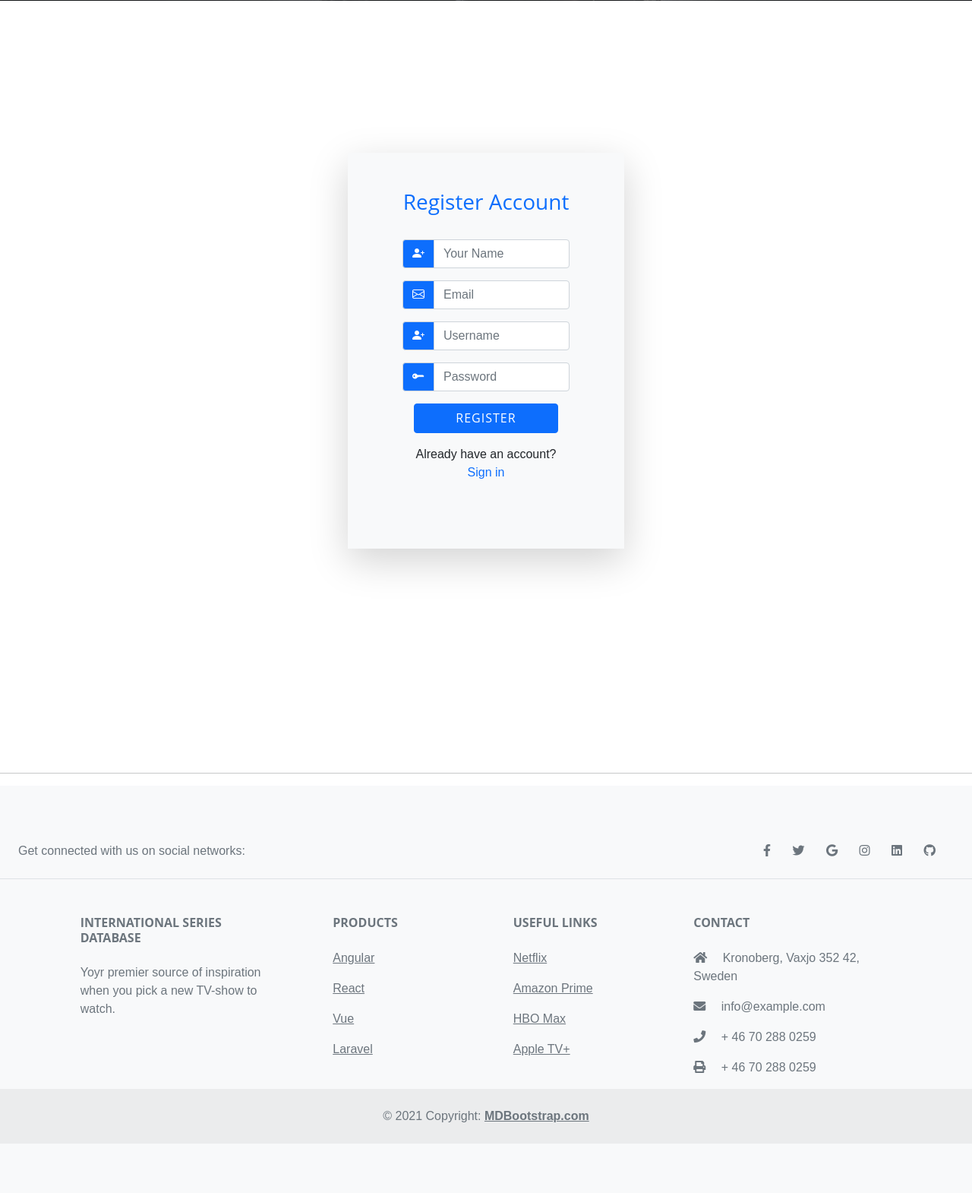
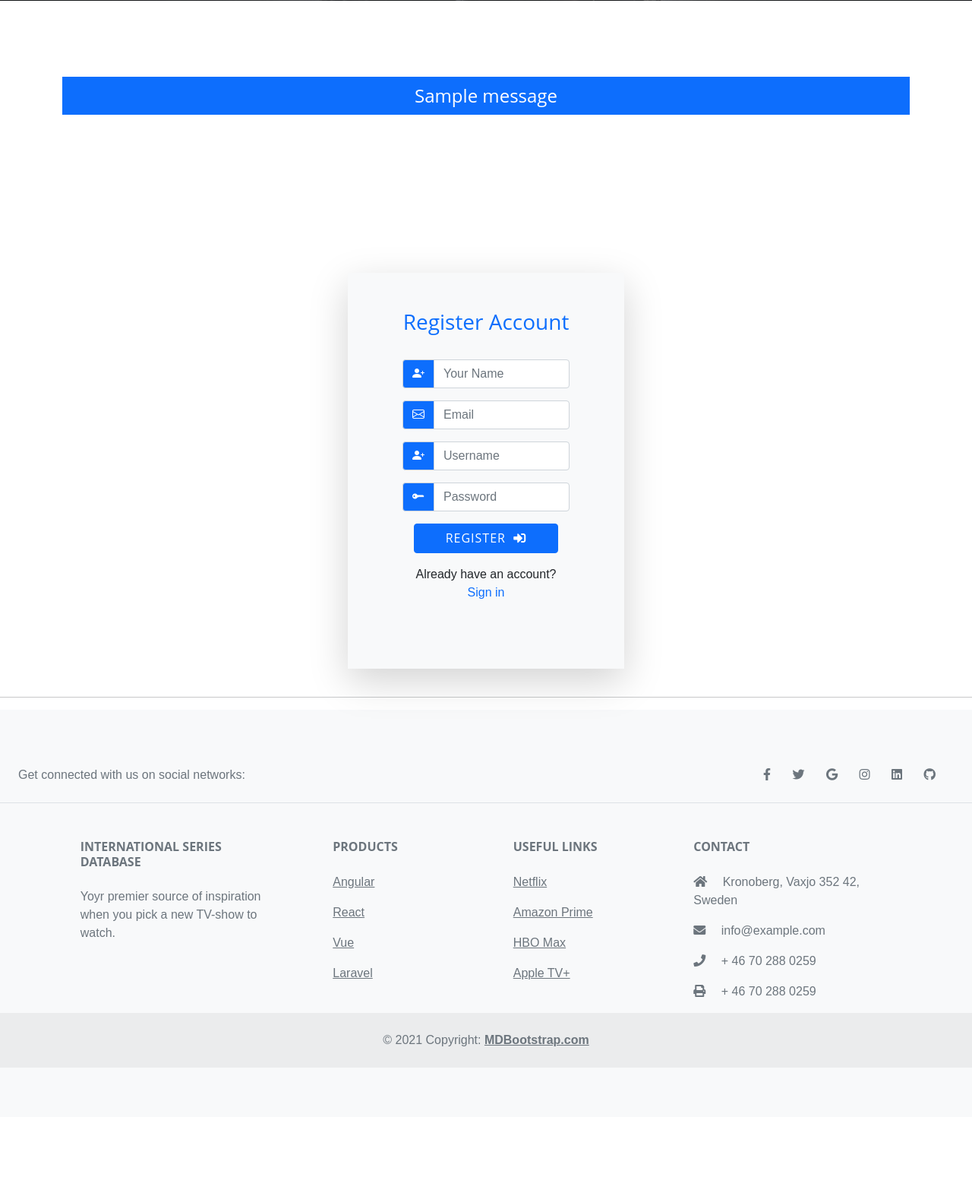
Before and after one commit to SebastianTirsen/MS-3-seriesdb, a Flask app: page /register in a window 1280 px wide. Shown: the part 627-2197 px from the top of the page at 76% size. After the commit the page ends 2032 px from the top, so only its background shows below. Run offline with Flask 2, Linux system fonts and the light colour scheme; one stand-in notice (Sample message) is shown; some libraries are stand-ins or nearby versions.

Commit message:
Added form validation to registerpage.

```diff
--- a/app.py
+++ b/app.py
@@ -41,7 +41,7 @@ def register():
             {"username": request.form.get("username").lower()})
 
         if existing_user:
-            flash("Username already exists")
+            flash("Username already exists...")
             return redirect(url_for("register"))
 
         register = {
--- a/static/css/styles.css
+++ b/static/css/styles.css
@@ -277,3 +277,12 @@ body {
       display: flex;
       justify-content: space-between;
   }
+
+  #flash-message {
+      color: white;
+      background-color: #0d6efd;
+      height: 50px;
+      display: flex;
+      align-items: center;
+      justify-content: center;
+  }
--- a/templates/login.html
+++ b/templates/login.html
@@ -20,7 +20,7 @@
                             <input type="password" class="form-control" placeholder="Password">
                         </div>
                         <div class="d-grid col-12 mx-auto">
-                            <button class="btn btn-primary" type="button"><span></span>Log In</button>
+                            <button class="btn btn-primary" type="button"><span></span>Log In &nbsp;<i class="fas fa-sign-in-alt"></i></button>
                         </div>
                         <p class="text-center mt-3">Forgot your Password?
                             <a class="text-decoration-none" href="{{ url_for('register') }}">
--- a/templates/register.html
+++ b/templates/register.html
@@ -1,6 +1,20 @@
 {% extends "base.html" %}
 {% block content %}
 <div class="container-fluid vh-100" style="margin-top:100px">
+
+    <section>
+        <!-- flash messages -->
+        {% with messages = get_flashed_messages() %}
+            {% if messages %}
+                {% for message in messages %}
+                    <div class="row flashes">
+                        <h4 id="flash-message">{{ message }}</h4>
+                    </div>
+                {% endfor %}
+            {% endif %}
+        {% endwith %}
+    </section>
+
     <div class="" style="margin-top:200px">
         <div class="rounded d-flex justify-content-center">
             <div class="col-md-4 col-sm-12 shadow-lg p-5 bg-light">
@@ -12,29 +26,31 @@
                         <div class="input-group mb-3">
                             <span class="input-group-text bg-primary"><i
                                     class="bi bi-person-plus-fill text-white"></i></span>
-                            <input id="name" name="name" type="text" class="form-control" placeholder="Your Name">
+                            <input id="name" name="name" type="text" minlength="2" maxlength="25" class="form-control validate" pattern="^[a-zA-Z]{2,25}$" placeholder="Your Name" required>
                         </div>
 
                         <div class="input-group mb-3">
-                            <span class="input-group-text bg-primary"><i
-                                    class="bi bi-envelope text-white"></i></span>
-                            <input id="email"  name="email" type="email" class="form-control" placeholder="Email">
+                            <span class="input-group-text bg-primary"><i class="bi bi-envelope text-white"></i></span>
+                            <input id="email" name="email" type="email" class="form-control validate" placeholder="Email" required>
                         </div>
                         <div class="input-group mb-3">
                             <span class="input-group-text bg-primary"><i
                                     class="bi bi-person-plus-fill text-white"></i></span>
-                            <input id="username" name="username" type="text" minlength="3" maxlength="16" pattern="^[a-zA-Z0-9]{3,16}$" class="form-control validate" required type="text" placeholder="Username">
+                            <input id="username" name="username" type="text" minlength="3" maxlength="16"
+                                pattern="^[a-zA-Z0-9]{3,16}$" class="form-control validate" required type="text"
+                                placeholder="Username">
                         </div>
 
                         <div class="input-group mb-3">
-                            <span class="input-group-text bg-primary"><i
-                                    class="bi bi-key-fill text-white"></i></span>
-                            <input id="password" name="password" type="password" minlength="3" maxlength="16" pattern="^[a-zA-Z0-9]{3,16}$" class="form-control validate" required placeholder="Password">
+                            <span class="input-group-text bg-primary"><i class="bi bi-key-fill text-white"></i></span>
+                            <input id="password" name="password" type="password" minlength="3" maxlength="16"
+                                pattern="^[a-zA-Z0-9]{3,16}$" class="form-control validate" required
+                                placeholder="Password">
                         </div>
                         <div class="d-grid col-12 mx-auto">
-                            <button class="btn btn-primary" type="submit"><span></span>Register</button>
+                            <button class="btn btn-primary" type="submit"><span></span>Register &nbsp;<i class="fas fa-sign-in-alt"></i></button>
                         </div>
-                        <p class="text-center mt-3">Already have an account?
+                            <p class="text-center mt-3">Already have an account?
                             <a class="text-decoration-none" href="{{ url_for('login') }}">
                                 <span class="text-primary">Sign in</span>
                             </a>
```
